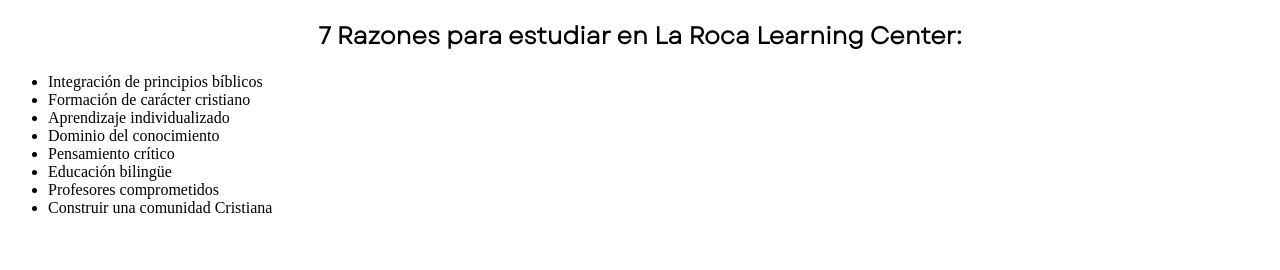
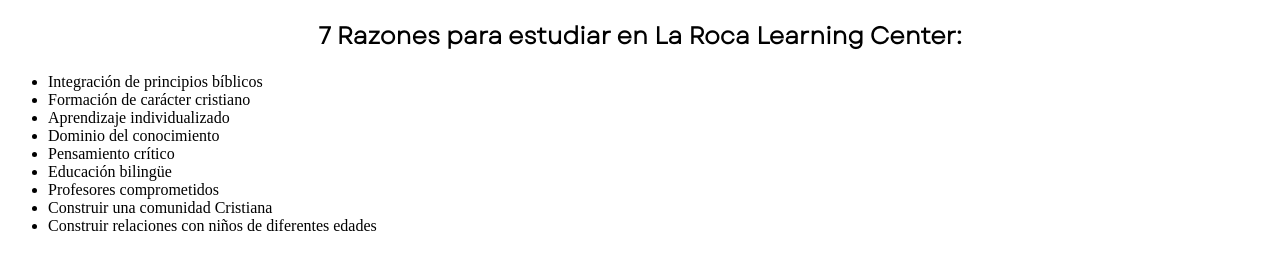
Before and after one commit to Alejandro8a/LaRocaLearningCenter, a plain HTML site: page Escuela.html in a window 1280 px wide. Shown: the part 278-548 px from the top of the page. Drawn offline with Linux system fonts and the light colour scheme.

Commit message:
segundo cambio Escuela.html por ajelandrooo@gmail.com

```diff
--- a/Escuela.html
+++ b/Escuela.html
@@ -28,6 +28,7 @@
     <li>Educación bilingüe</li>
     <li>Profesores comprometidos</li>
     <li>Construir una comunidad Cristiana</li>
+    <li>Construir relaciones con niños de diferentes edades</li>
   </ul>
 
 </body>
```
